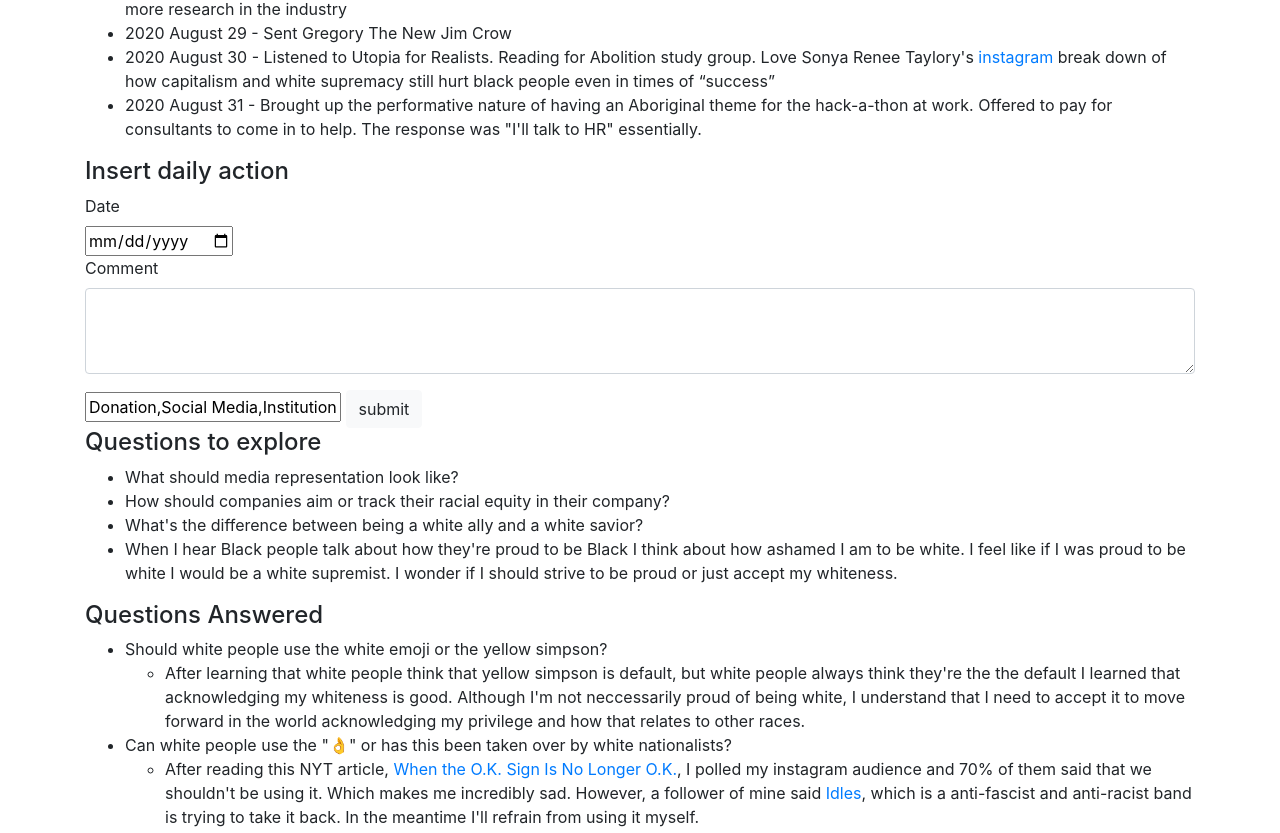
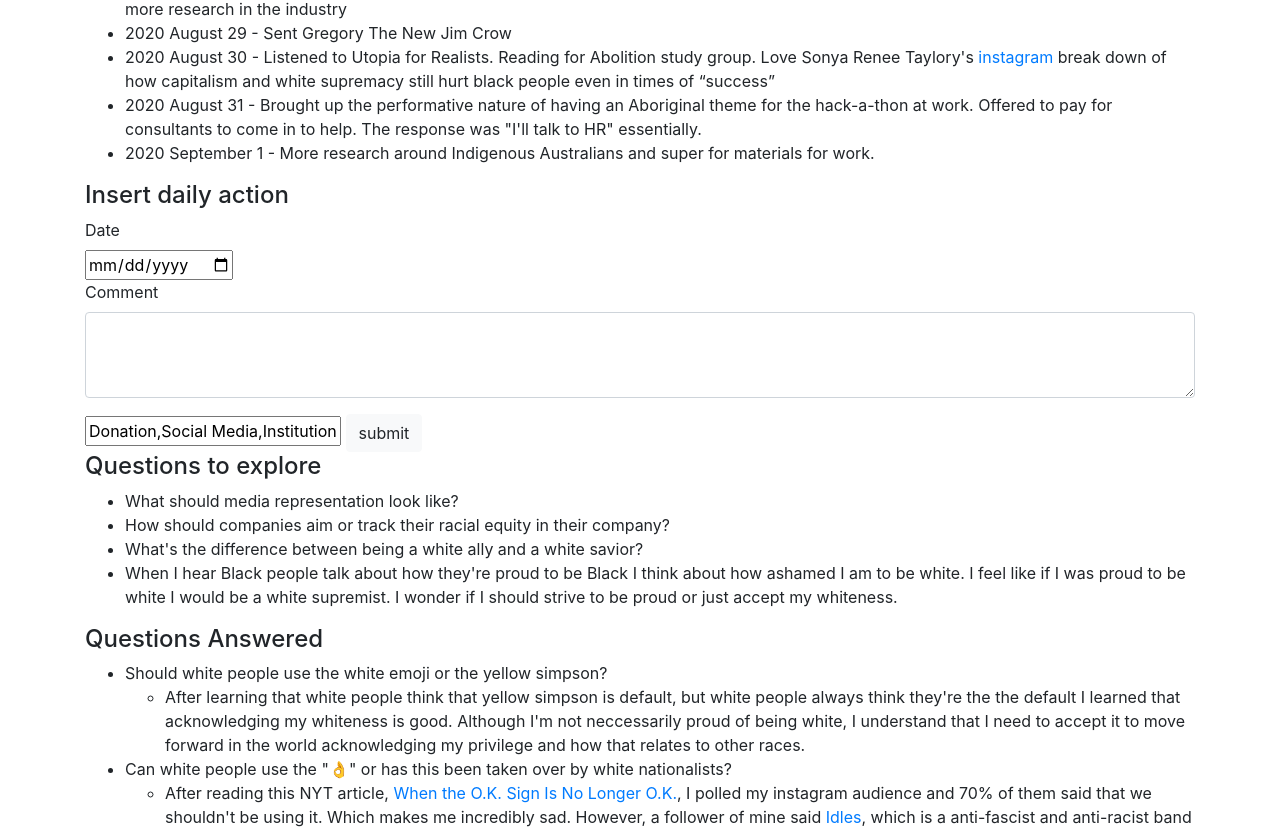
Before and after one commit to nikkiricks/anti-racism-work, a website: page index.html in a window 1280 px wide. Shown: the part 4371-5204 px from the top of the page. Drawn offline with nearby package versions, Linux system fonts and the light colour scheme.

Commit message:
daily update

```diff
--- a/index.html
+++ b/index.html
@@ -404,6 +404,7 @@
 
           Love Sonya Renee Taylory's <a href="https://www.instagram.com/p/CEcFNg_gGmN/" target="_blank" rel="noopener noreferrer">instagram</a> break down of how capitalism and white supremacy still hurt black people even in times of “success”</li>
         <li>2020 August 31 - Brought up the performative nature of having an Aboriginal theme for the hack-a-thon at work. Offered to pay for consultants to come in to help. The response was "I'll talk to HR" essentially. </li>
+        <li>2020 September 1 - More research around Indigenous Australians and super for materials for work.</li>
       </ul>
 
 
```
